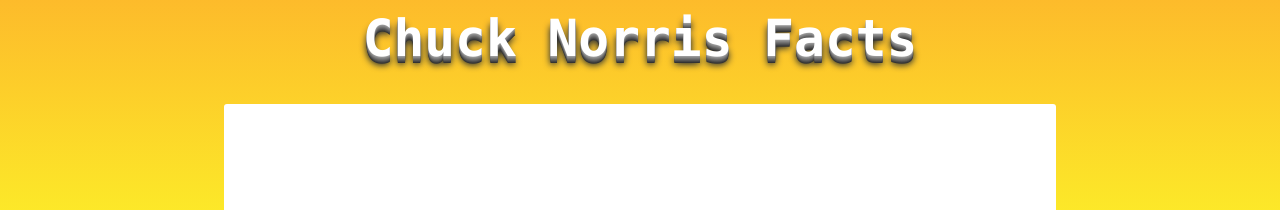
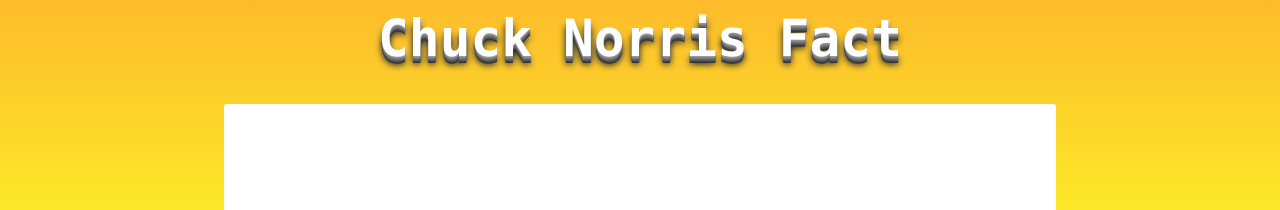
Before and after one commit to mattfitz0421/Chuck-Norris, a plain HTML site: page index.html in a window 1280 px wide. Shown: the top 210 px of the page. Drawn offline with nearby package versions, Linux system fonts and the light colour scheme.

Commit message:
testing repo

```diff
--- a/index.html
+++ b/index.html
@@ -15,7 +15,7 @@
       <body>
          <header>
          <h1>
-         Chuck Norris Facts
+         Chuck Norris Fact
          <h1>
           </header>
          <br>
```
Also changed, not shown: 1 other file.
